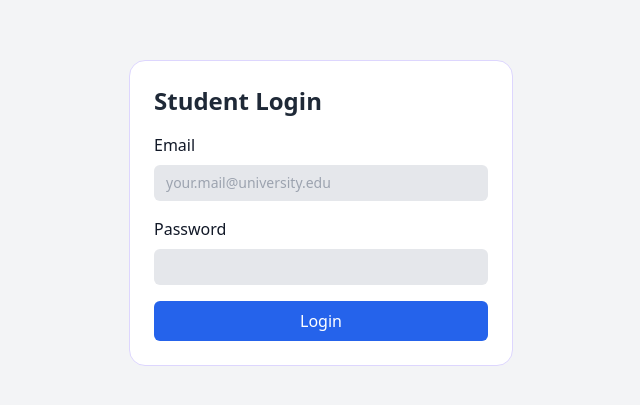
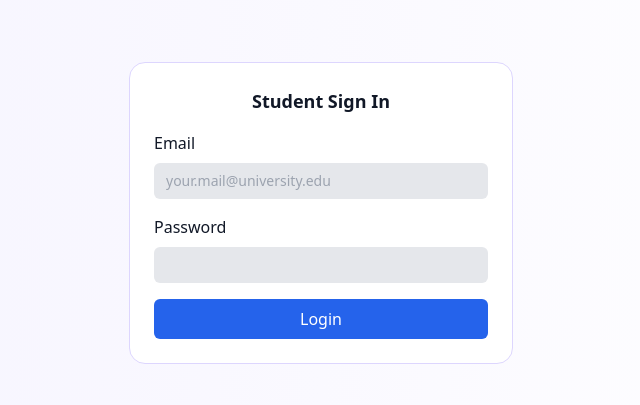
Before and after one commit to KwesitheDev/Attendance-Monitoring-System, a React (Create React App) app in the folder frontend/student/: page /login in a window 1280 px wide. Shown: the part 187-592 px from the top of the page, without its empty margins (319-959 px from the left). Built offline with nearby package versions, Linux system fonts and the light colour scheme.

Commit message:
style: backgground gradient added

```diff
--- a/frontend/student/src/pages/Login.jsx
+++ b/frontend/student/src/pages/Login.jsx
@@ -24,9 +24,18 @@ function Login() {
   };
 
   return (
-    <div className="min-h-screen flex items-center justify-center bg-gray-100">
+    <div
+      className="
+    min-h-screen flex items-center
+    justify-center bg-gray-100
+    bg-gradient-to-r from-violet-50 to-white
+
+    "
+    >
       <Card>
-        <h2 className="text-2xl font-bold mb-4 text-gray-800">Student Login</h2>
+        <h2 className="text-lg text-center font-semibold mb-4 text-gray-900">
+          Student Sign In
+        </h2>
         {error && <p className="text-red-500 mb-4">{error}</p>}
         <form onSubmit={handleSubmit} className="space-y-4">
           <Input
```
